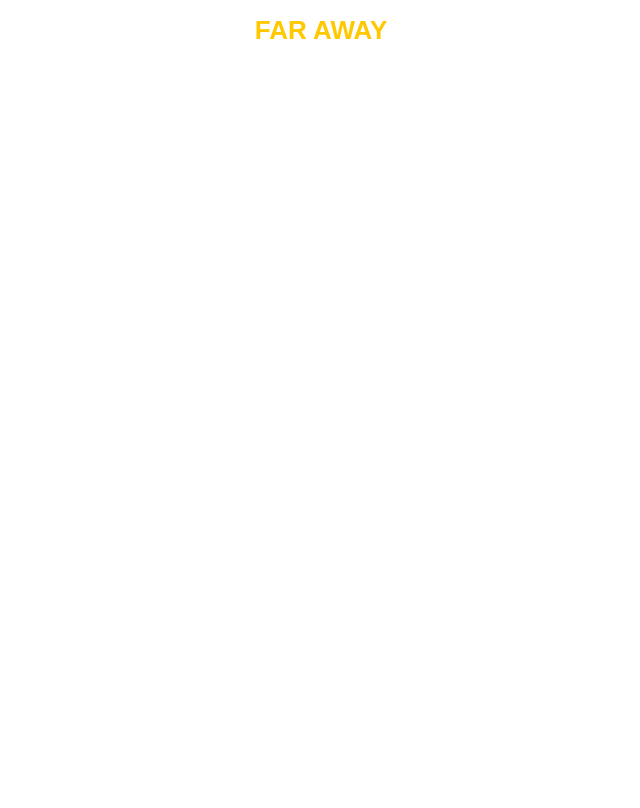
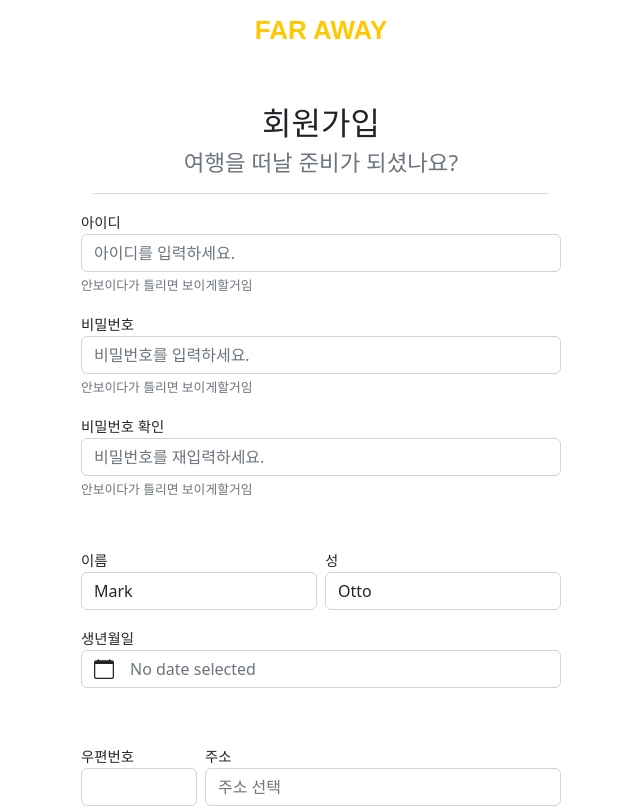
Before and after one commit to SSAFY-FarAway/faraway-client, a Vue app: page /member/sign-up in a window 1280 px wide. Shown: the top 808 px of the page, without its empty margins (319-959 px from the left). Built offline with nearby package versions, Linux system fonts and the light colour scheme.

Commit message:
FAR-71/feat : 회원가입 View

```diff
--- a/src/router/index.js
+++ b/src/router/index.js
@@ -9,6 +9,7 @@ import HotplaceView from "../views/HotplaceView";
 
 import TheIndex from "../views/home/TheIndex";
 import MemberList from "../views/member/MemberList";
+import MemberSignUp from "../views/member/MemberSignUp";
 import AttrationList from "../views/attraction/AttrationList";
 import PlanList from "../views/plan/PlanList";
 import PostList from "../views/post/PostList";
@@ -41,6 +42,12 @@ const routes = [
         path: "list",
         name: "list",
         component: MemberList,
+        children: [],
+      },
+      {
+        path: "sign-up",
+        name: "sign-up",
+        component: MemberSignUp,
         children: [],
       },
     ],
--- /dev/null
+++ b/src/views/member/MemberSignUp.vue
@@ -0,0 +1,104 @@
+<template>
+    <div>
+        <section class="container">
+        <div class="text-center" style="padding-top:40px">
+
+          <h2 class="section-heading">회원가입</h2>
+          <h3 class="section-subheading text-muted">
+            <p class="sub-title">
+             여행을 떠날 준비가 되셨나요?
+            </p>
+            <hr/>
+          </h3>
+        </div>
+
+        <!-- Form 영역 -->
+        <form>
+            <div class="row">
+                <!-- 로그인 정보 -->
+                <div class="form-group mb-3">
+                    <label for="login-id">아이디</label>
+                    <input type="text" class="form-control" id="login-id" placeholder="아이디를 입력하세요.">
+                    <small id="login-id-help" class="form-text text-muted">안보이다가 틀리면 보이게할거임</small>
+                </div>
+                <div class="form-group mb-3">
+                    <label for="login-pwd">비밀번호</label>
+                    <input type="text" class="form-control" id="login-pwd" placeholder="비밀번호를 입력하세요.">
+                    <small id="login-pwd-help" class="form-text text-muted">안보이다가 틀리면 보이게할거임</small>
+                </div>
+                <div class="form-group mb-5">
+                    <label for="login-pwd-confirm">비밀번호 확인</label>
+                    <input type="text" class="form-control" id="login-pwd-confirm" placeholder="비밀번호를 재입력하세요.">
+                    <small id="login-pwd-confirm-help" class="form-text text-muted">안보이다가 틀리면 보이게할거임</small>
+                </div>
+                <!-- 개인 정보 -->
+                <div class="col-md-6 pe-1">
+                  <label for="first-name">이름</label>
+                  <input type="text" class="form-control" id="first-name" value="Mark" required>
+                </div>
+                <div class="col-md-6 mb-3 ps-1">
+                  <label for="last-name">성</label>
+                  <input type="text" class="form-control" id="last-name" value="Otto" required>
+                </div>
+                <!-- https://bootstrap-vue.org/docs/components/form-datepicker#date-constraints -->
+                <div class="col-md-12 mb-5">
+                    <label for="example-datepicker">생년월일</label>
+                    <b-form-datepicker id="example-datepicker" v-model="value" class="mb-2"/>
+                </div>
+              <!-- 주소 -->
+              <!-- TODO : 추후에 주소 조회 api 연동 -->
+                <div class="col-md-3 mb-3 pe-1">
+                    <label for="inputZip">우편번호</label>
+                    <input type="text" class="form-control" id="inputZip">
+                </div>
+                <div class="col-md-9 mb-3 ps-1">
+                    <label for="inputAddress">주소</label>
+                    <input type="text" class="form-control" id="inputAddress" placeholder="주소 선택">
+                </div>
+                <div class="col-md-12 mb-5">
+                    <label for="inputAddress2">상세주소</label>
+                    <input type="text" class="form-control" id="inputAddress2" >
+                </div>
+
+                <button type="submit" class="btn btn-primary">Sign in</button>
+            </div>
+        </form>
+      </section>
+    </div>
+</template>
+
+<script>
+export default {
+    name: 'MemberSignUp',
+    components: {},
+    data() {
+        return {
+            message: '',
+        };
+    },
+    created() {},
+    methods: {},
+};
+</script>
+
+<style scoped>
+label{
+    font-size: 0.9em;
+}
+
+small {
+    font-size: 0.8em;
+}
+
+div {
+    padding : 0px;
+}
+
+.container {
+    width : 456px!important;
+}
+
+.sub-title {
+    font-size: 0.8em;
+}
+</style>
```
